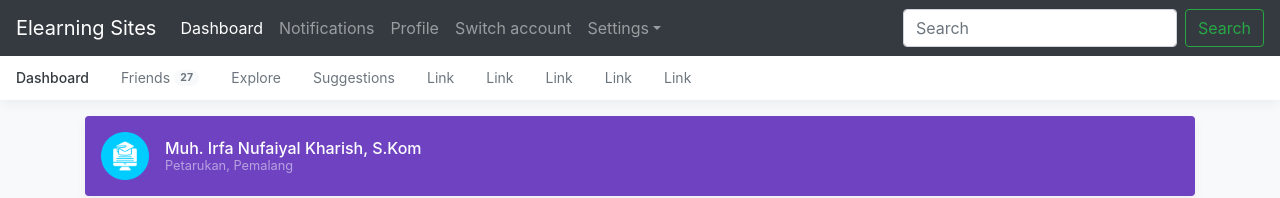
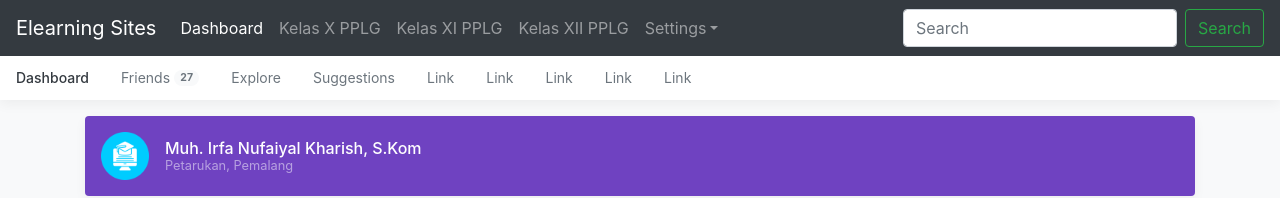
Before and after one commit to codemetik/codemetik.github.io, a plain HTML site: page index.html in a window 1280 px wide. Shown: the top 198 px of the page. Drawn offline with nearby package versions, Linux system fonts and the light colour scheme.

Commit message:
Update index.html

```diff
--- a/index.html
+++ b/index.html
@@ -30,13 +30,13 @@
             <a class="nav-link" href="#">Dashboard <span class="sr-only">(current)</span></a>
           </li>
           <li class="nav-item">
-            <a class="nav-link" href="#">Notifications</a>
+            <a class="nav-link" href="#">Kelas X PPLG</a>
           </li>
           <li class="nav-item">
-            <a class="nav-link" href="#">Profile</a>
+            <a class="nav-link" href="#">Kelas XI PPLG</a>
           </li>
           <li class="nav-item">
-            <a class="nav-link" href="#">Switch account</a>
+            <a class="nav-link" href="#">Kelas XII PPLG</a>
           </li>
           <li class="nav-item dropdown">
             <a class="nav-link dropdown-toggle" href="http://example.com" id="dropdown01" data-toggle="dropdown" aria-haspopup="true" aria-expanded="false">Settings</a>
```
